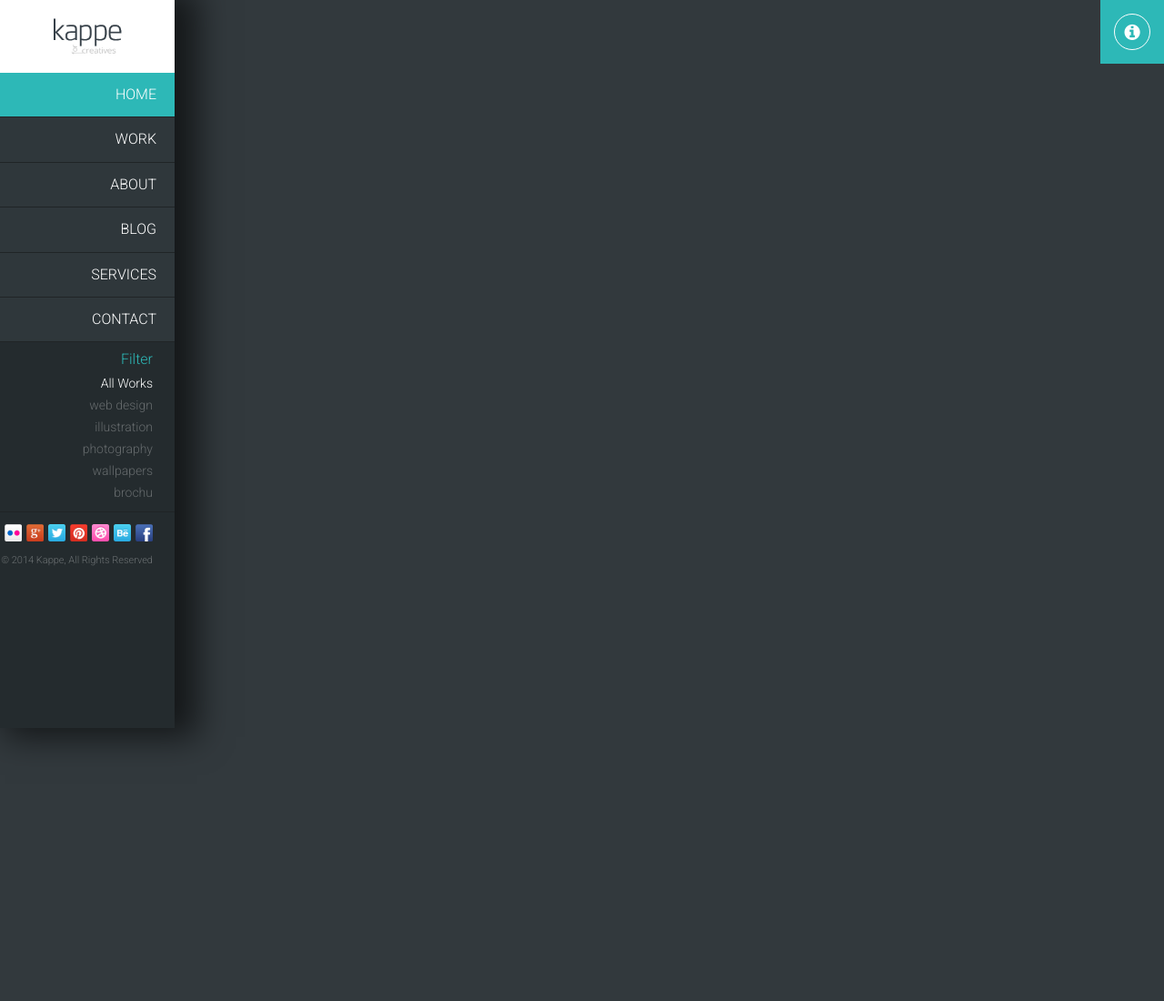
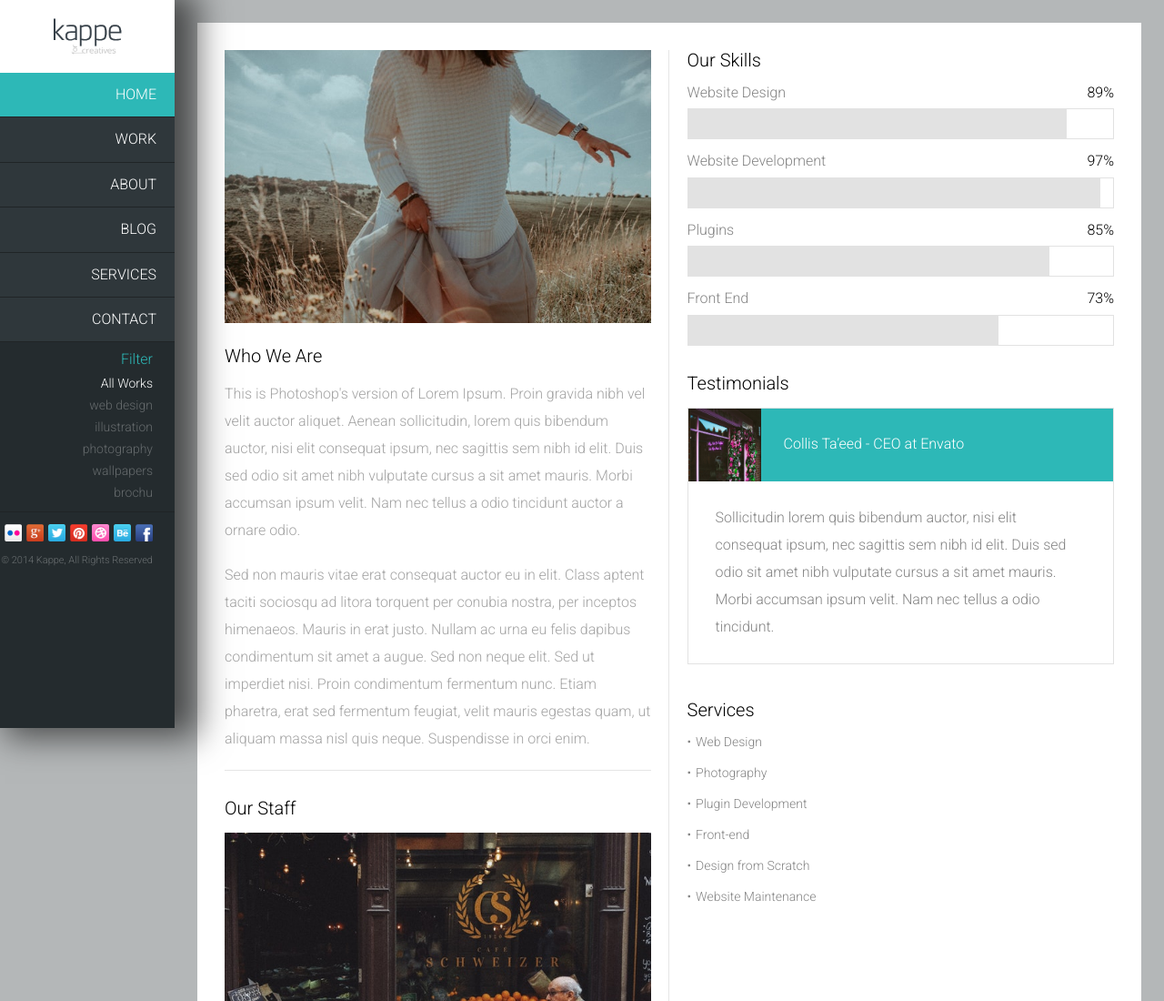
Before and after one commit to DimaMelnichuk/portfolio-design, a website: page app/about.html in a window 1280 px wide. Shown: the top 1100 px of the page at 91% size. Before the commit the page ends 800 px from the top, so only its background shows below. Drawn offline with nearby package versions, Linux system fonts and the light colour scheme; files whose address does not match are found by name.

Commit message:
Add page about and adaptive

```diff
--- a/app/about.html
+++ b/app/about.html
@@ -64,21 +64,138 @@
 	</header>
 	<!-- aside-header end-->
 
+	<!-- about -->
+	<div class="about">
+		<div class="about__inner">
+			<div class="about__column">
+				<div class="about__info">
+					<div class="about__info-img"><img src="img/main-content/photo13.jpg" alt=""></div>
+					<div class="about__title">who we are</div>
+					<div class="about__info-text">
+						<p>This is Photoshop's version  of Lorem Ipsum. Proin gravida nibh vel velit auctor aliquet. Aenean sollicitudin, lorem quis bibendum auctor, nisi elit consequat ipsum, nec sagittis sem nibh id elit. Duis sed odio sit amet nibh vulputate cursus a sit amet mauris. Morbi accumsan ipsum velit. Nam nec tellus a odio tincidunt auctor a ornare odio. </p>
+						<p>Sed non  mauris vitae erat consequat auctor eu in elit. Class aptent taciti sociosqu ad litora torquent per conubia nostra, per inceptos himenaeos. Mauris in erat justo. Nullam ac urna eu felis dapibus condimentum sit amet a augue. Sed non neque elit. Sed ut imperdiet nisi. Proin condimentum fermentum nunc. Etiam pharetra, erat sed fermentum feugiat, velit mauris egestas quam, ut aliquam massa nisl quis neque. Suspendisse in orci enim.</p>
+					</div>
+				</div>
+
+				<div class="about-staff">
+					<div class="about__title">our staff</div>
+					<div class="about-staff__img">
+						<div class="about-staff__box">
+							<img src="img/main-content/photo4.jpg" alt="">
+							<div class="about__overlay">
+								<div class="about__overlay-title">john smith</div>
+								<div class="about__overlay-job">web developer</div>
+							</div>
+						</div>
+						<div class="about-staff__box">
+							<img src="img/main-content/photo7.jpg" alt="">
+							<div class="about__overlay">
+								<div class="about__overlay-title">john smith</div>
+								<div class="about__overlay-job">web developer</div>
+							</div>
+						</div>
+						<div class="about-staff__box">
+							<img src="img/main-content/photo6.jpg" alt="">
+							<div class="about__overlay">
+								<div class="about__overlay-title">john smith</div>
+								<div class="about__overlay-job">web developer</div>
+							</div>
+						</div>
+						<div class="about-staff__box">
+							<img src="img/main-content/photo10.jpg" alt="">
+							<div class="about__overlay">
+								<div class="about__overlay-title">john smith</div>
+								<div class="about__overlay-job">web developer</div>
+							</div>
+						</div>
+						<div class="about-staff__box">
+							<img src="img/main-content/photo3.jpg" alt="">
+							<div class="about__overlay">
+								<div class="about__overlay-title">john smith</div>
+								<div class="about__overlay-job">web developer</div>
+							</div>
+						</div>
+						<div class="about-staff__box">
+							<img src="img/main-content/photo13.jpg" alt="">
+							<div class="about__overlay">
+								<div class="about__overlay-title">john smith</div>
+								<div class="about__overlay-job">web developer</div>
+							</div>
+						</div>
+					</div>
+				</div>
+			</div>
+			<div class="about__column">
+				<div class="about-skills">
+					<div class="about__title">our skills</div>
+					<div class="skills__inner">
+						<div class="skills-item">
+							<div class="skills-title">
+								<div class="skills-title__job">website design</div>
+								<div class="skills-title__percent">89%</div>
+							</div>
+							<div class="skills-meter">
+								<span style="width: 89%;"></span>
+							</div>
+						</div>
+						<div class="skills-item">
+							<div class="skills-title">
+								<div class="skills-title__job">website development</div>
+								<div class="skills-title__percent">97%</div>
+							</div>
+							<div class="skills-meter">
+								<span style="width: 97%;"></span>
+							</div>
+						</div>
+						<div class="skills-item">
+							<div class="skills-title">
+								<div class="skills-title__job">plugins</div>
+								<div class="skills-title__percent">85%</div>
+							</div>
+							<div class="skills-meter">
+								<span style="width: 85%;"></span>
+							</div>
+						</div>
+						<div class="skills-item">
+							<div class="skills-title">
+								<div class="skills-title__job">front end</div>
+								<div class="skills-title__percent">73%</div>
+							</div>
+							<div class="skills-meter">
+								<span style="width: 73%;"></span>
+							</div>
+						</div>
+					</div>
+				</div>
+
+				<div class="about-testi">
+					<div class="about__title">testimonials</div>
+					<div class="about-testi__box">
+						<div class="about-testi__inner">
+							<div class="testi__box-img">
+								<img src="img/main-content/photo8.jpg" alt="">
+							</div>
+							<div class="testi__box-name">Collis Ta’eed - CEO at Envato</div>
+						</div>
+						<div class="testi__box-descr">Sollicitudin lorem quis bibendum auctor, nisi elit consequat ipsum, nec sagittis sem nibh id elit. Duis sed odio sit amet nibh vulputate cursus a sit amet mauris. Morbi accumsan ipsum velit. Nam nec tellus a odio tincidunt.</div>
+					</div>
+				</div>
+				<div class="about-services">
+					<div class="about__title">services</div>
+					<ul class="about-services__list">
+						<li class="about-services__item">Web Design</li>
+						<li class="about-services__item">Photography</li>
+						<li class="about-services__item">Plugin Development</li>
+						<li class="about-services__item">Front-end</li>
+						<li class="about-services__item">Design from Scratch</li>
+						<li class="about-services__item">Website Maintenance</li>
+					</ul>
+				</div>
+		</div>
+	</div>
+	<!-- about end-->
 
 
-	<!-- contact -->
-	<div class="contact">
-		<div class="contact__info"><i class="icon-info-circle"></i></div>
-		<ul class="contact__list">
-			<li class="contact__item"><a href="tel:993012345679" class="contact__link"><i class="icon-phone"></i>9930 1234
-					5679</a></li>
-			<li class="contact__item"><a href="mailto:contact@domain.com" class="contact__link ="><i
-						class="icon-envelope"></i>contact@domain.com</a></li>
-			<li class="contact__item"><a href="#" class="contact__link"><i class="icon-home"></i>street address example</a>
-			</li>
-		</ul>
-	</div>
-	<!-- contact end -->
 
 	<script src="http://ajax.googleapis.com/ajax/libs/jquery/3.4.1/jquery.min.js"></script>
 	<script>
--- /dev/null
+++ b/app/scss/about/_about.scss
@@ -0,0 +1,3 @@
+@import "libs";
+@import "global";
+@import "vars";
--- /dev/null
+++ b/app/scss/partials/_about.scss
@@ -0,0 +1,251 @@
+@import "libs";
+@import "global";
+@import "vars";
+
+.about {
+	background-color: $white;
+	position: absolute;
+	top: 0;
+	left: 17%;
+	margin: 25px;
+	padding: 30px;
+	color: #848484;
+
+	@media (max-width: 1366px) {
+		left: 15%;
+	}
+
+
+}
+.about__inner {
+	display: flex;
+	position: relative;
+	justify-content: space-between;
+
+	@media (max-width: 900px) {
+		flex-direction: column;
+	}
+
+	&::after {
+		content: "";
+		position: absolute;
+		right: 50%;
+		top: 0;
+		bottom: 0;
+		width: 1px;
+		height: 100%;
+		background-color: #e5e5e5;
+
+		@media (max-width: 900px) {
+			display: none;
+		}
+
+	}
+}
+.about__column {
+	flex-basis: 48%;
+	display: flex;
+	flex-direction: column;
+}
+.about__title {
+	font-size: 24px;
+	text-transform: capitalize;
+	margin-bottom: 30px;
+	color: #000;
+
+	@media (max-width: 1366px) {
+		font-size: 20px;
+		margin-bottom: 15px;
+	}
+}
+.about__info {
+	border-bottom: 1px solid #e5e5e5;
+	margin-bottom: 30px;
+
+	&-img {
+		width: 100%;
+		height: 300px;
+		margin-bottom: 25px;
+
+		img {
+			width: 100%;
+			height: 300px;
+			object-fit: cover;
+			object-position: center;
+		}
+
+	}
+
+	&-text p{
+		margin-bottom: 45px;
+		font-size: 18px;
+
+		@media (max-width: 1366px) {
+			font-size: 16px;
+			margin-bottom: 19px;
+		}
+	}
+
+}
+.about-staff {
+
+	&__img {
+		display: flex;
+		flex-wrap: wrap;
+		justify-content: space-between;
+	}
+
+	&__box {
+		width: 215px;
+		height: 180px;
+		position: relative;
+
+		@media (max-width: 1366px) {
+			width: 235px;
+		}
+
+		@media (max-width: 1300px) {
+			width: 100%;
+			height: 280px;
+			margin-bottom: 15px;
+		}
+
+
+		&:nth-child(1) {
+			margin-bottom: 20px;
+		}
+
+		img {
+			width: 100%;
+			height: 180px;
+			object-fit: cover;
+			object-position: center;
+
+			@media (max-width: 1300px) {
+				height: 280px;
+			}
+
+		}
+	}
+
+}
+
+.about {
+	&__overlay {
+		position: absolute;
+		top: 0;
+		left: 0;
+		height: 100%;
+		width: 100%;
+		background-color: $green;
+		color: $white;
+		display: flex;
+		flex-direction: column;
+		justify-content: center;
+		align-items: center;
+		cursor: pointer;
+		opacity: 0;
+		transition: opacity .3s;
+	}
+
+	&__overlay-title {
+		text-transform: uppercase;
+		line-height: 26px;
+	}
+
+	&__overlay-job {
+		font-size: 13px;
+		text-transform: capitalize;
+	}
+
+}
+
+.about-staff__box:hover .about__overlay {
+	opacity: 1;
+}
+
+.about-services {
+
+	&__list {
+		font-size: 14px;
+	}
+
+	&__item:not(:last-child) {
+		margin-bottom: 18px;
+	}
+
+	&__item:before{
+		content: "•";
+		padding-right: 5px;
+	}
+
+}
+
+
+.skills__inner {
+	margin-bottom: 30px;
+}
+.skills-item {
+	margin-bottom: 15px;
+}
+.skills-title {
+	display: flex;
+	justify-content: space-between;
+	margin-bottom: 8px;
+
+	&__job {
+		text-transform: capitalize;
+	}
+
+	&__percent {
+		color: #000;
+	}
+
+}
+.skills-meter {
+	border: 1px solid #e2e2e2;
+	height: 34px;
+	position: relative;
+
+	span {
+		position: absolute;
+		background-color: #e2e2e2;
+		height: 32px;
+	}
+
+}
+
+
+.about-testi {
+	margin-bottom: 39px;
+}
+.about-testi__box {
+	border: 1px solid #e2e2e2;
+}
+.about-testi__inner {
+	display: flex;
+	height: 80px;
+	background-color: $green;
+	color: $white;
+}
+.testi {
+
+	&__box-img {
+		width: 80px;
+
+		img {
+			height: 80px;
+			width: 80px;
+		}
+	}
+
+	&__box-name {
+		margin-left: 25px;
+		align-self: center;
+	}
+
+	&__box-descr {
+		padding: 25px 30px;
+		line-height: 30px;
+	}
+}
--- a/app/scss/style.scss
+++ b/app/scss/style.scss
@@ -4,6 +4,8 @@
 @import "partials/global";
 @import "partials/vars";
 @import "partials/fonts";
+@import "partials/about";
+
 /* ==========================================================================
 	General Styles
 ========================================================================== */
@@ -20,9 +22,13 @@ html {
 body {
   font-family: $font-family;
   font-weight: $normal;
-  background-color: $nav-color;
+  background-color: #b4b7b8;
+  /* doesn't see the scroll */
+  min-width: 320px;
+  overflow-x: hidden;
 }
-::-webkit-scrollbar {display:none;}
+	/* hidden scroll */
+/* ::-webkit-scrollbar {display:none;} */
 
 ul, ol {
   margin: 0;
@@ -39,8 +45,10 @@ a {
 
 p {
   margin: 0;
-  line-height: 22px;
+  line-height: 30px;
+  color: #a3a3a3;
 }
+
 /* ==========================================================================
   Header
 ========================================================================== */
@@ -218,8 +226,6 @@ p {
 	display: flex;
 	flex-wrap: wrap;
 	overflow: hidden;
-
-
 
 	@media screen and (max-width: 1366px) {
 		left: 15%;
```
Also changed, not shown: app/css/style.min.css, app/scss/about/about.scss (added).
